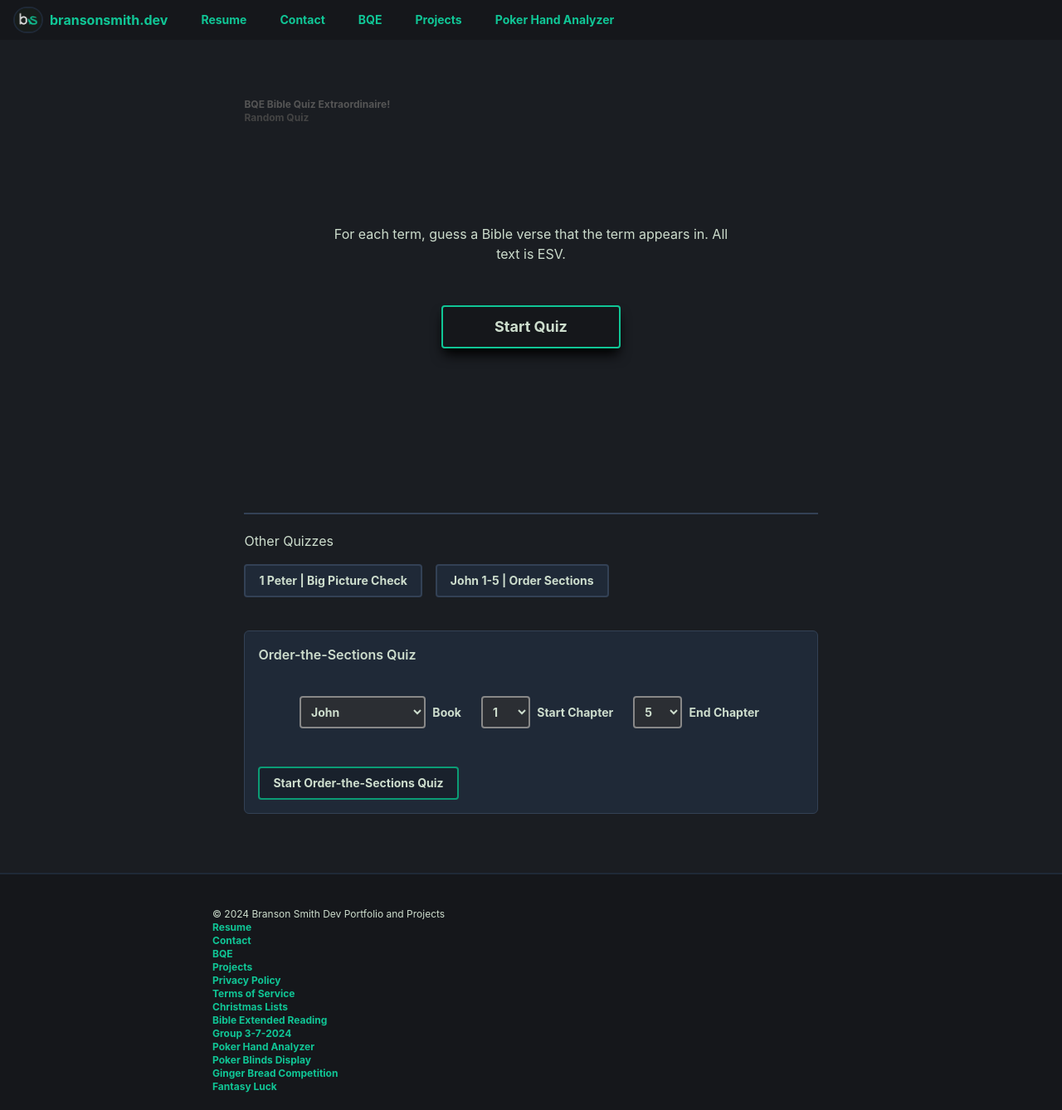
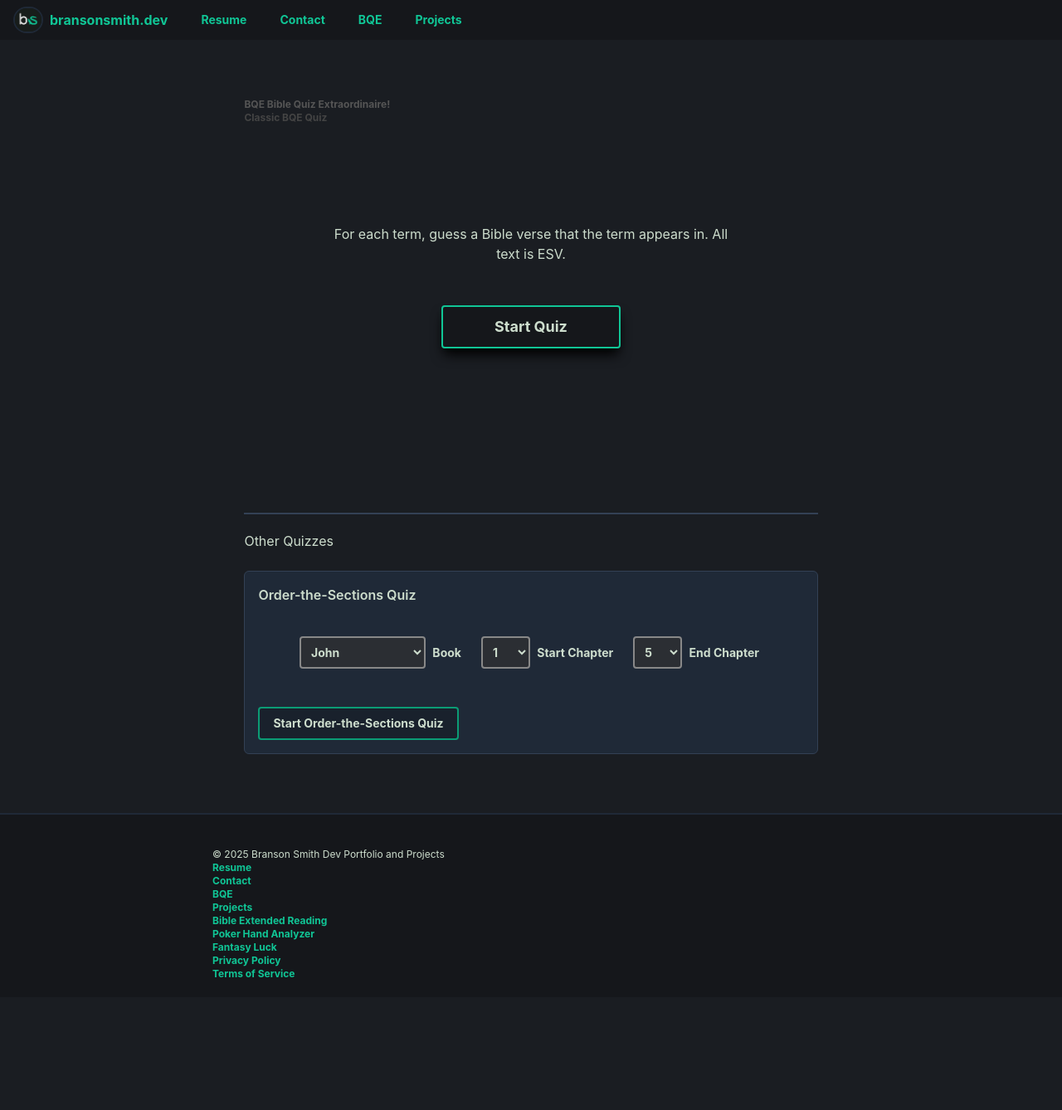
Before and after one commit to bransonsmith/bransonsmith-ui, a React (Vite) app: page /BQE/quiz in a window 1280 px wide. Shown: the whole page at 83% size. After the commit the page ends 1202 px from the top, so only its background shows below. Built offline with nearby package versions, Linux system fonts and the light colour scheme.

Commit message:
Clean up links and old quizzes

```diff
--- a/src/App.jsx
+++ b/src/App.jsx
@@ -50,26 +50,26 @@ export default function App() {
     { target: '/BQE', label: 'BQE', element: <BQEPage />, showInHeader: true, showInFooter: true },
     { target: '/BQE/quiz', label: 'BQE', element: <BQERandomQuizPage />, showInHeader: false, showInFooter: false },
     { target: '/projects', label: 'Projects', element: <ProjectsPage />, showInHeader: true, showInFooter: true },
-    { target: '/privacy', label: 'Privacy Policy', element: <PrivacyPage />, showInHeader: false, showInFooter: true },
-    { target: '/terms', label: 'Terms of Service', element: <TermsPage />, showInHeader: false, showInFooter: true },
     { target: '/home', label: 'Home', element: <HomePage />, showInHeader: false, showInFooter: false },
     { target: '/podcast', label: 'Podcast', element: <PodcastPage />, showInHeader: false, showInFooter: false },
     // { target: '/santa', label: 'Secret Santa', element: <SecretSantaPage />, showInHeader: false, showInFooter: false },
-    { target: '/santa', label: 'Christmas Lists', element: <GiftList2024 />, showInHeader: false, showInFooter: true },
+    { target: '/santa', label: 'Christmas Lists', element: <GiftList2024 />, showInHeader: false, showInFooter: false },
     { target: '/quests', label: 'Quests', element: <DndQuests />, showInHeader: false, showInFooter: false },
     { target: '/peter', label: '1 Peter Pericopes', element: <FirstPeterPericopePage />, showInHeader: false, showInFooter: false },
     { target: '/chapquiz/:book/:chStart/:chEnd', label: 'Chap Quiz', element: <GenericChapterSectionQuizRoute />, showInHeader: false, showInFooter: false },
     { target: '/chapquiz', label: 'Chap Quiz', element: <GenericChapterSectionQuizRoute />, showInHeader: false, showInFooter: false },
     { target: '/biblereading', label: 'Bible Extended Reading', element: <BibleReadingPage />, showInHeader: false, showInFooter: true },
-    { target: '/group3724', label: 'Group 3-7-2024', element: <BibleReadingManualPage />, showInHeader: false, showInFooter: true },
-    { target: '/poker', label: 'Poker Hand Analyzer', element: <PokerPage />, showInHeader: true, showInFooter: true },
-    { target: '/pokerblinds', label: 'Poker Blinds Display', element: <BlindDisplay />, showInHeader: false, showInFooter: true, customWidth: true },
-    { target: '/GingerBreadCompetition', label: 'Ginger Bread Competition', element: <GingerbreadCompetitionPage />, showInHeader: false, showInFooter: true },
+    { target: '/group3724', label: 'Group 3-7-2024', element: <BibleReadingManualPage />, showInHeader: false, showInFooter: false },
+    { target: '/poker', label: 'Poker Hand Analyzer', element: <PokerPage />, showInHeader: false, showInFooter: true },
+    { target: '/pokerblinds', label: 'Poker Blinds Display', element: <BlindDisplay />, showInHeader: false, showInFooter: false, customWidth: true },
+    { target: '/GingerBreadCompetition', label: 'Ginger Bread Competition', element: <GingerbreadCompetitionPage />, showInHeader: false, showInFooter: false },
     { target: '/gbadmin', label: 'GB Admin', element: <GingerBreadAdmin />, showInHeader: false, showInFooter: false },
     { target: '/gbshow', label: 'GB Showtime', element: <GingerbreadShowtime />, showInHeader: false, showInFooter: false },
     { target: '/gbballot', label: 'GB Ballot', element: <GbBallotPage />, showInHeader: false, showInFooter: false },
     { target: '/fbb', label: 'Fantasy Baseball', element: <FantasyBaseball />, showInHeader: false, showInFooter: false },
     { target: '/fbbl', label: 'Fantasy Luck', element: <FantasyLuckPage />, showInHeader: false, showInFooter: true },
+    { target: '/privacy', label: 'Privacy Policy', element: <PrivacyPage />, showInHeader: false, showInFooter: true },
+    { target: '/terms', label: 'Terms of Service', element: <TermsPage />, showInHeader: false, showInFooter: true },
     { target: '/', label: 'Home', element: <HomePage />, showInHeader: false, showInFooter: false },
     { target: '*', label: 'Not Found', element: <NotFoundPage />, showInHeader: false, showInFooter: false },
   ]
--- a/src/BQE/Components/OtherQuizzesSection.jsx
+++ b/src/BQE/Components/OtherQuizzesSection.jsx
@@ -6,11 +6,10 @@ export default function OtherQuizzesSection({ withDivider = false }) {
         <div className="mt-32 flex flex-col flex-wrap w-full">
             {withDivider && <span className="border-t-2 border-slate-700 w-full my-5" />}
             <h4>Other Quizzes</h4>
-            <div className="my-4 mr-4 flex flex-row flex-wrap w-full gap-x-4 gap-y-4">
+            {/* <div className="my-4 mr-4 flex flex-row flex-wrap w-full gap-x-4 gap-y-4">
                 <a href='/peter'><button className="border-2 border-slate-700 px-4 py-2 cursor-pointer bg-gray-800">1 Peter | Big Picture Check</button></a>
                 <a href='/chapquiz/John/1/5'><button className="border-2 border-slate-700 px-4 py-2 cursor-pointer bg-gray-800">John 1-5 | Order Sections</button></a>
-                {/* Future static quiz links can go here */}
-            </div>
+            </div> */}
             <OrderSectionsQuickStart />
         </div>
     );
--- a/src/BQE/Pages/BQEPage.jsx
+++ b/src/BQE/Pages/BQEPage.jsx
@@ -38,7 +38,7 @@ export default function BQEPage(props) {
 
             <Helmet>
                 <title>BQE - Bible Quiz Extraordinaire | Branson Smith</title>
-                <meta name="description" content="BQE. Bible Quiz Extraordinaire is Bible Trivia Quiz Game to test how well you know the word! Random Bible Quiz. Random Quiz. BQE" />
+                <meta name="description" content="BQE. Bible Quiz Extraordinaire is Bible Trivia Quiz Game to test how well you know the word! Random Bible Quiz. Random Quiz. Classic Quiz. Classic BQE Quiz. BQE" />
                 <link rel="canonical" href={`https://www.bransonsmith.dev/BQE`} />
             </Helmet>
             <div className="bqe-page">
@@ -48,7 +48,7 @@ export default function BQEPage(props) {
 
                 { scores && scores.length > 0
                 ? <div className='bqe-score-board'>
-                    <div className='bqe-score-board-title'>Random Quiz Leaderboard</div>
+                    <div className='bqe-score-board-title'>Classic BQE Quiz Leaderboard</div>
                     <div className='bqe-score-board-row'>
                         <div className='bqe-score-board-header bsb-i'><div className='bqe-score-board-header-text'></div></div>
                         <div className='bqe-score-board-header bsb-n'><div className='bqe-score-board-header-text'>Name </div></div>
--- a/src/BQE/Pages/BQERandomQuizPage.jsx
+++ b/src/BQE/Pages/BQERandomQuizPage.jsx
@@ -180,11 +180,11 @@ export default function BQERandomQuizPage(props) {
     return <>
         <Helmet>
             <title>BQE - Bible Quiz Extraordinaire | Branson Smith</title>
-            <meta name="description" content="BQE. Bible Quiz Extraordinaire is Bible Trivia Quiz Game to test how well you know the word! Random Bible Quiz. Random Quiz. BQE" />
+            <meta name="description" content="BQE. Bible Quiz Extraordinaire is Bible Trivia Quiz Game to test how well you know the word! Random Bible Quiz. Classic BQE Quiz. Classic Quiz. Random Quiz. BQE" />
             <link rel="canonical" href={`https://www.bransonsmith.dev/BQE`} />
         </Helmet>
         <h1 className="m-0 text-xs p-0 text-[#555]">BQE Bible Quiz Extraordinaire!</h1>
-        <h2 className="m-0 text-xs p-0 text-[#444]">Random Quiz</h2>
+        <h2 className="m-0 text-xs p-0 text-[#444]">Classic BQE Quiz</h2>
         <div className='bqe-quiz-meta-section'>
 
             { quizState !== QUIZ_STATES.PRE && quizState !== QUIZ_STATES.POS
--- a/src/components/AppFooter.jsx
+++ b/src/components/AppFooter.jsx
@@ -4,7 +4,7 @@ export default function AppFooter(props) {
     return <>
       <div className="w-full p-5 pt-10 text-xs mt-5 border-t-2 border-gray-800 bg-contentBg">
         <div className='m-auto max-w-screen-md'>
-          <div>&copy; 2024 Branson Smith Dev Portfolio and Projects</div>
+          <div>&copy; 2025 Branson Smith Dev Portfolio and Projects</div>
           <div className='flex flex-row mr-auto'>
             <div className='flex flex-col mr-auto'>
               {props.pages.map(page => <a href={page.target} key={page.label}>{page.label}</a>)}
```
